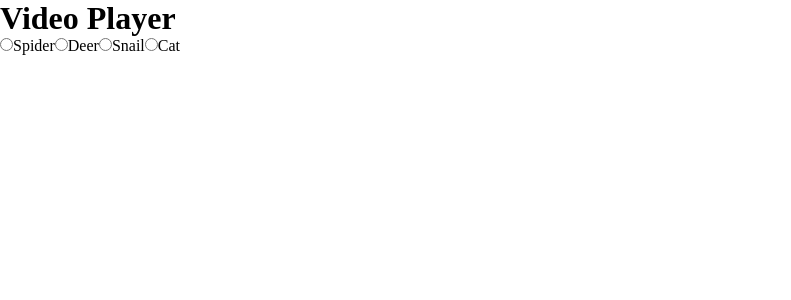
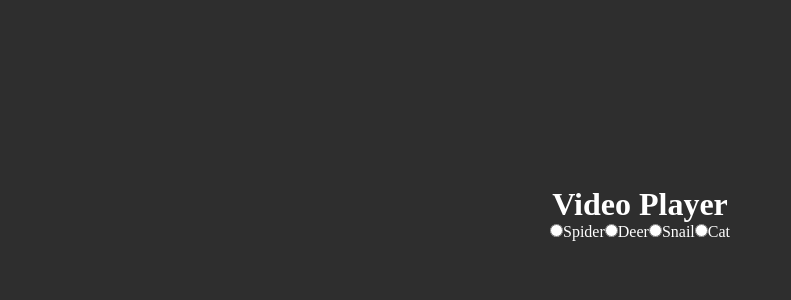
Before and after one commit to practice-ben/video-player, a React app: page / in a window 1280 px wide. Shown: the top 300 px of the page, without its empty margins (0-791 px from the left). Built offline with nearby package versions, Linux system fonts and the light colour scheme; the HTML template or start-up script is replaced by a standard one.

Commit message:
Place items at the center

```diff
--- a/src/index.css
+++ b/src/index.css
@@ -2,12 +2,35 @@
   padding: 0;
   margin: 0;
   box-sizing: border-box;
+}
+body {
+  width: 100vw;
+  height: 100vh;
+  background: rgb(46, 46, 46);
+  display: grid;
+  place-items: center;
+  color: white;
+}
+
+.container {
+  width: 100%;
+  margin: auto;
+  display: flex;
+  flex-direction: column;
+  align-items: center;
 }
 
 .video-container {
   display: flex;
 }
 video {
-  height: 400px;
-  width: 500px;
+  max-height: 400px;
+  max-width: 500px;
 }
+
+@media (max-width: 450px) {
+  video {
+    width: 350px;
+    height: 300px;
+  }
+}
```
